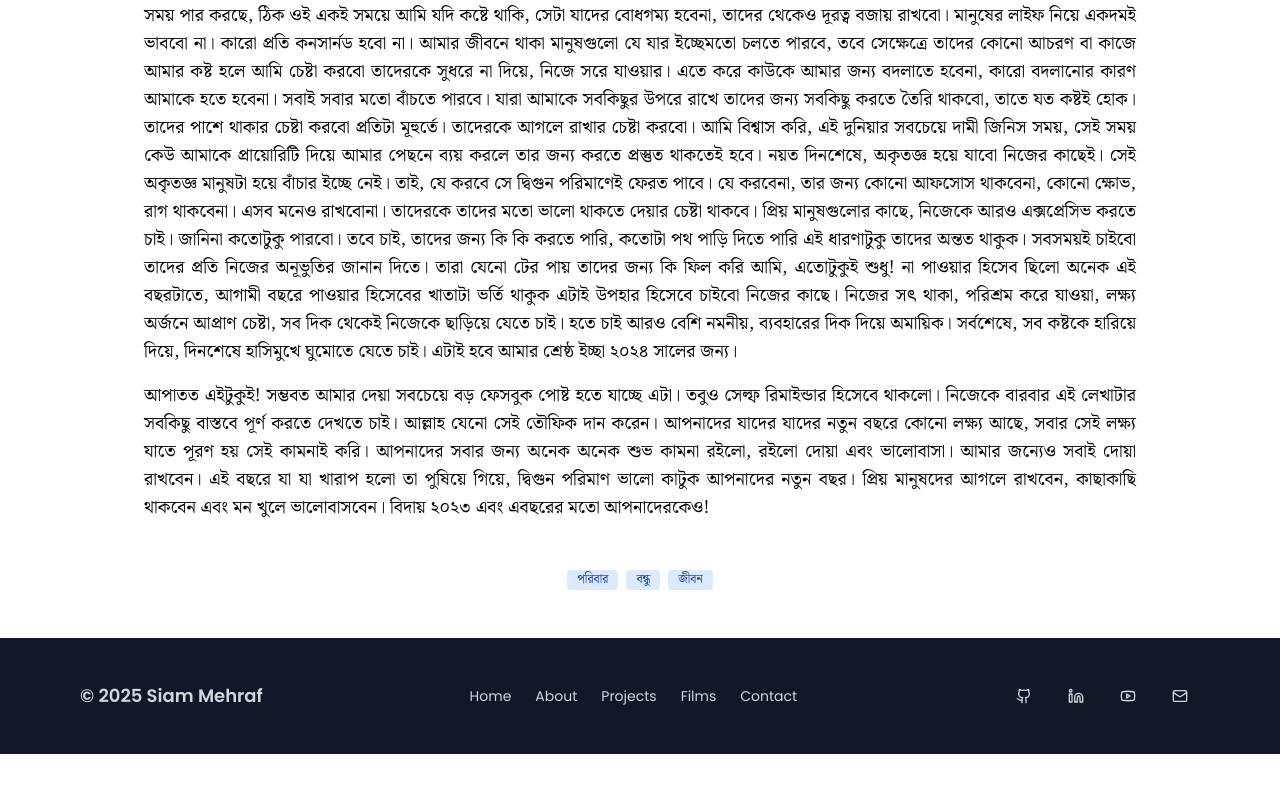
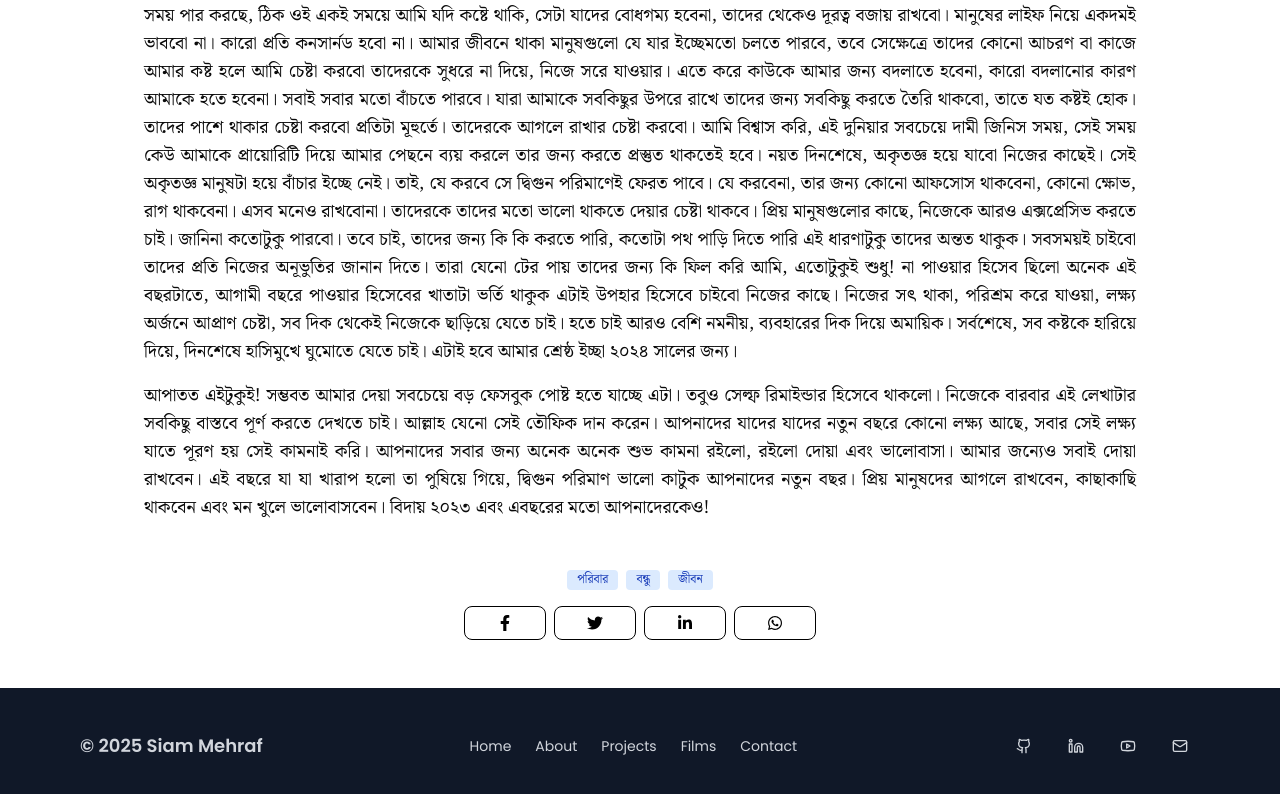
Before and after one commit to siammehraf/website, a Next.js app: page /writings/my-life/kemon-gelo-amar-2023 in a window 1280 px wide. Shown: the part 4923-5717 px from the top of the page. Before the commit the page ends 5677 px from the top, so only its background shows below. Built offline with nearby package versions, Linux system fonts and the light colour scheme.

Commit message:
Social Share Button Added

```diff
--- a/app/[category]/[subcategory]/[slug]/page.js
+++ b/app/[category]/[subcategory]/[slug]/page.js
@@ -3,6 +3,7 @@ import { getPost, getAllPosts } from '@/lib/posts';
 import { notFound } from 'next/navigation';
 import MarkdownClientWrapper from '@/components/MarkdownClientWrapper';
 import Tags from '@/components/Tags';
+import SocialShare from '@/components/SocialShare';
 
 export async function generateMetadata({ params }) {
   const { category, subcategory, slug } = params;
@@ -70,6 +71,8 @@ export default async function BlogPostPage({ params }) {
       <MarkdownClientWrapper content={post.content} lang={post.lang} />
 
       <Tags tags={post.tags} />
+
+      <SocialShare title={post.title} url={`https://siammehraf.com/${category}/${subcategory}/${slug}`} />
     </main>
   );
 }
--- /dev/null
+++ b/components/SocialShare.jsx
@@ -0,0 +1,59 @@
+'use client';
+
+import { FaTwitter, FaFacebookF, FaLinkedinIn, FaWhatsapp } from 'react-icons/fa';
+import { Poppins } from 'next/font/google';
+
+const poppins = Poppins({ subsets: ['latin'], weight: ['500', '700'] });
+
+export default function SocialShare({ title, description, url }) {
+  const encodedUrl = encodeURIComponent(url);
+  const encodedTitle = encodeURIComponent(title);
+  const encodedDesc = encodeURIComponent(description || title);
+
+  const shareLinks = [
+    {
+      name: 'Facebook',
+      icon: <FaFacebookF />,
+      url: `https://www.facebook.com/sharer/sharer.php?u=${encodedUrl}&quote=${encodedDesc}`,
+    },
+    {
+      name: 'Twitter',
+      icon: <FaTwitter />,
+      url: `https://twitter.com/intent/tweet?text=${encodedTitle}%0A${encodedDesc}&url=${encodedUrl}`,
+    },
+    {
+      name: 'LinkedIn',
+      icon: <FaLinkedinIn />,
+      url: `https://www.linkedin.com/shareArticle?mini=true&url=${encodedUrl}&title=${encodedTitle}&summary=${encodedDesc}`,
+    },
+    {
+      name: 'WhatsApp',
+      icon: <FaWhatsapp />,
+      url: `https://api.whatsapp.com/send?text=${encodedTitle}%20${encodedDesc}%20${encodedUrl}`,
+    },
+  ];
+
+  return (
+    <div className={`flex gap-2 justify-center mt-4 ${poppins.className}`}>
+      {shareLinks.map((link, idx) => (
+        <a
+          key={idx}
+          href={link.url}
+          target="_blank"
+          rel="noopener noreferrer"
+          title={link.name}
+          className="
+            flex items-center justify-center
+            px-8 py-2
+            border border-current
+            rounded-md
+            text-black hover:bg-black hover:text-white
+            dark:text-white dark:border-white dark:hover:bg-white dark:hover:text-black
+            transition
+          ">
+          {link.icon}
+        </a>
+      ))}
+    </div>
+  );
+}
--- a/package.json
+++ b/package.json
@@ -31,6 +31,7 @@
     "next-themes": "^0.4.6",
     "react": "^19.0.0",
     "react-dom": "^19.0.0",
+    "react-icons": "^5.5.0",
     "react-markdown": "^10.1.0",
     "react-top-loading-bar": "^3.0.2",
     "rehype-document": "^7.0.3",
```
Also changed, not shown: 1 other file (tests, documents, lock files or other folders).
